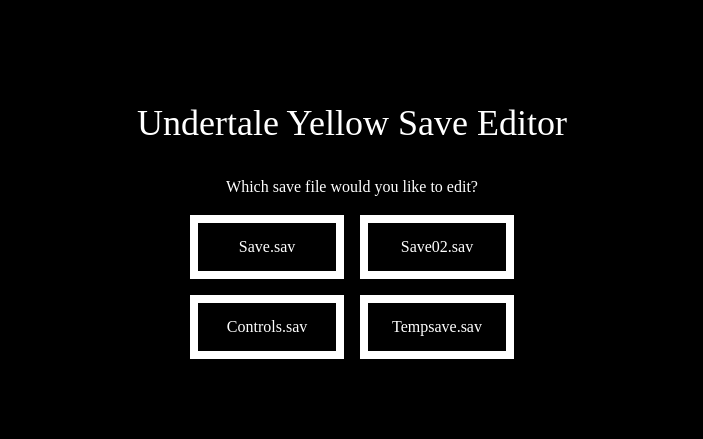
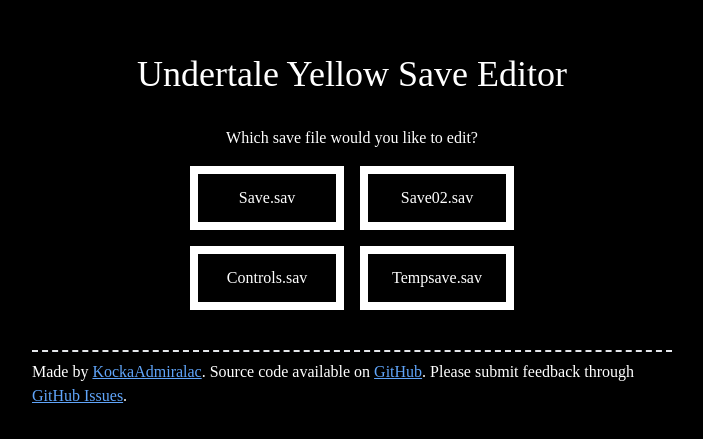
Before and after one commit to KockaAdmiralac/uty-save-editor, a React (Create React App) app: page / in a window 1280 px wide. Shown: the part 169-608 px from the top of the page, without its empty margins (288-991 px from the left). Built offline with nearby package versions, Linux system fonts and the light colour scheme; a web font is replaced by a local one.

Commit message:
Added a footer.

```diff
--- /dev/null
+++ b/src/components/Footer.tsx
@@ -0,0 +1,12 @@
+import React from 'react';
+
+const Footer: React.FC = () => {
+    return <footer className="mt-10 border-t-2 border-dashed pt-2">
+        Made by <a href="https://kocka.tech/">KockaAdmiralac</a>. Source code
+        available on <a href="https://github.com/KockaAdmiralac/uty-save-editor">
+        GitHub</a>. Please submit feedback through <a href="https://github.com/KockaAdmiralac/uty-save-editor/issues">
+        GitHub Issues</a>.
+    </footer>
+};
+
+export default Footer;
--- a/src/components/MainPage.tsx
+++ b/src/components/MainPage.tsx
@@ -1,8 +1,9 @@
 import React from 'react';
 import Button from './Button';
+import Footer from './Footer';
 
 const MainPage: React.FC = () => {
-    return <main className="flex flex-col items-center justify-center min-h-screen">
+    return <main className="flex flex-col items-center justify-center min-h-screen md:ml-20 md:mr-20 lg:ml-80 lg:mr-80 max-sm:ml-4 max-sm:mr-4">
         <h1 className="text-4xl mb-8">Undertale Yellow Save Editor</h1>
         <p className="mb-4">Which save file would you like to edit?</p>
         <div className="grid grid-cols-2 gap-4">
@@ -11,6 +12,7 @@
             <Button label="Controls.sav" page="controls" />
             <Button label="Tempsave.sav" page="tempsave" />
         </div>
+        <Footer />
     </main>;
 };
 
--- a/src/editors/ControlsEditor.tsx
+++ b/src/editors/ControlsEditor.tsx
@@ -1,11 +1,13 @@
 import React from 'react';
 import BackButton from '../components/BackButton';
+import Footer from '../components/Footer';
 
 const ControlsEditor: React.FC = () => {
     return <main className="flex flex-col items-center justify-center min-h-screen md:ml-20 md:mr-20 lg:ml-80 lg:mr-80 max-sm:ml-4 max-sm:mr-4">
         <h1 className="text-4xl mb-8">Controls Editor</h1>
         <p className="mb-4">Work in progress.</p>
         <BackButton />
+        <Footer />
     </main>;
 };
 
--- a/src/editors/Save02Editor.tsx
+++ b/src/editors/Save02Editor.tsx
@@ -1,11 +1,13 @@
 import React from 'react';
 import BackButton from '../components/BackButton';
+import Footer from '../components/Footer';
 
 const Save02Editor: React.FC = () => {
     return <main className="flex flex-col items-center justify-center min-h-screen md:ml-20 md:mr-20 lg:ml-80 lg:mr-80 max-sm:ml-4 max-sm:mr-4">
         <h1 className="text-4xl mb-8">Persistent Save (Save02) Editor</h1>
         <p className="mb-4">Work in progress.</p>
         <BackButton />
+        <Footer />
     </main>;
 };
 
--- a/src/editors/SaveEditor.tsx
+++ b/src/editors/SaveEditor.tsx
@@ -21,6 +21,7 @@
 import spriteMapping from '../mappings/sprite.json';
 import weaponMapping from '../mappings/weapons.json';
 import LoadScreen from './LoadScreen';
+import Footer from '../components/Footer';
 
 const reduceEquipmentMapping = (mapping: Record<string, {label: string}>) =>
     Object.fromEntries(
@@ -247,6 +248,7 @@
                 {/* TODO */}
             </Section>
         </> : <LoadScreen fileName="Save.sav" save="save" showTemplate={true} />}
+        <Footer />
     </main>;
 };
 
--- a/src/editors/TempSaveEditor.tsx
+++ b/src/editors/TempSaveEditor.tsx
@@ -1,11 +1,13 @@
 import React from 'react';
 import BackButton from '../components/BackButton';
+import Footer from '../components/Footer';
 
 const TempSaveEditor: React.FC = () => {
     return <main className="flex flex-col items-center justify-center min-h-screen md:ml-20 md:mr-20 lg:ml-80 lg:mr-80 max-sm:ml-4 max-sm:mr-4">
         <h1 className="text-4xl mb-8">Temporary Save Editor</h1>
         <p className="mb-4">Work in progress.</p>
         <BackButton />
+        <Footer />
     </main>;
 };
 
--- a/src/index.css
+++ b/src/index.css
@@ -24,3 +24,7 @@
 code {
     font-family: source-code-pro, Menlo, Monaco, Consolas, 'Courier New', monospace;
 }
+
+footer a {
+    @apply text-blue-400 underline;
+}
```
